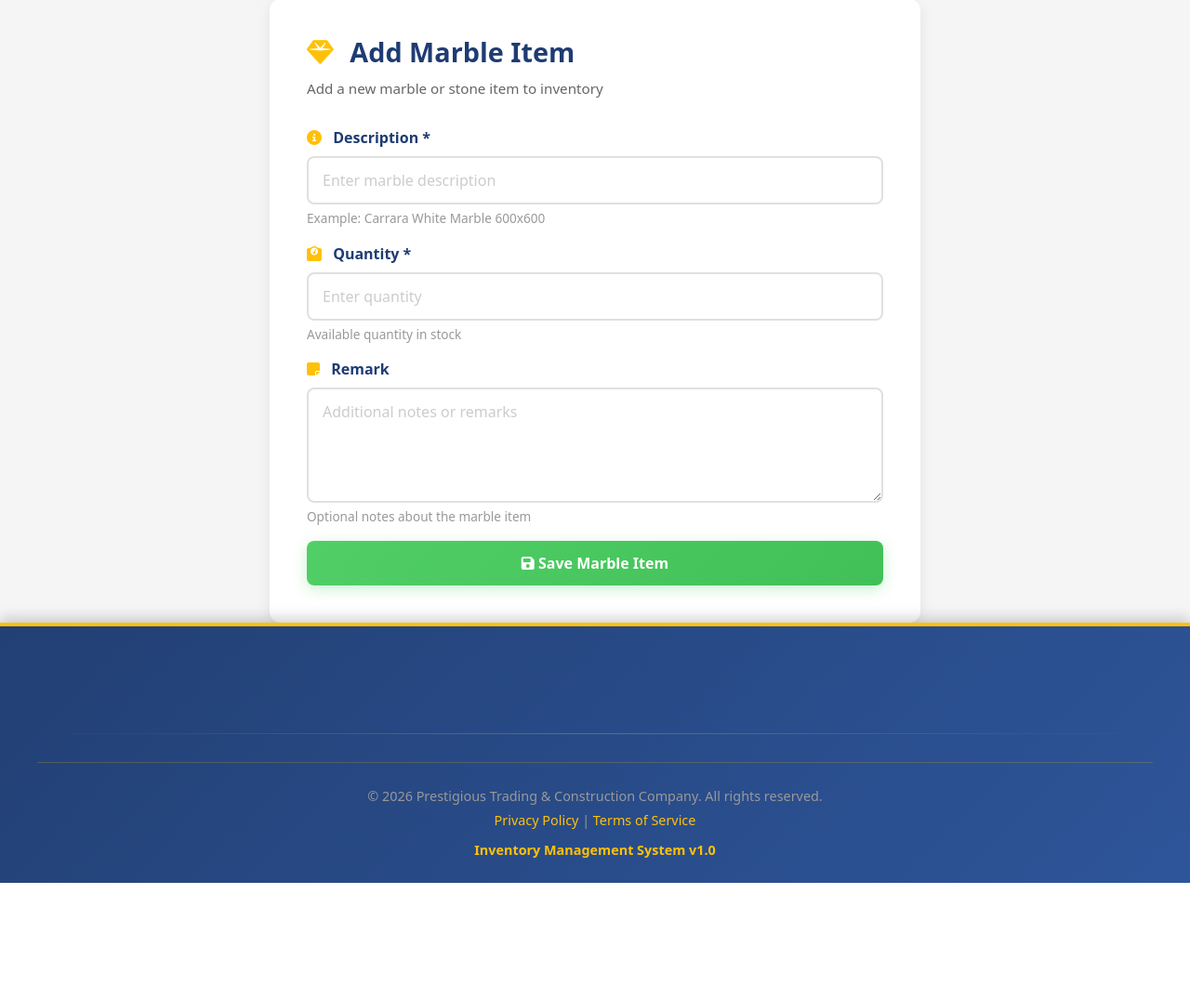
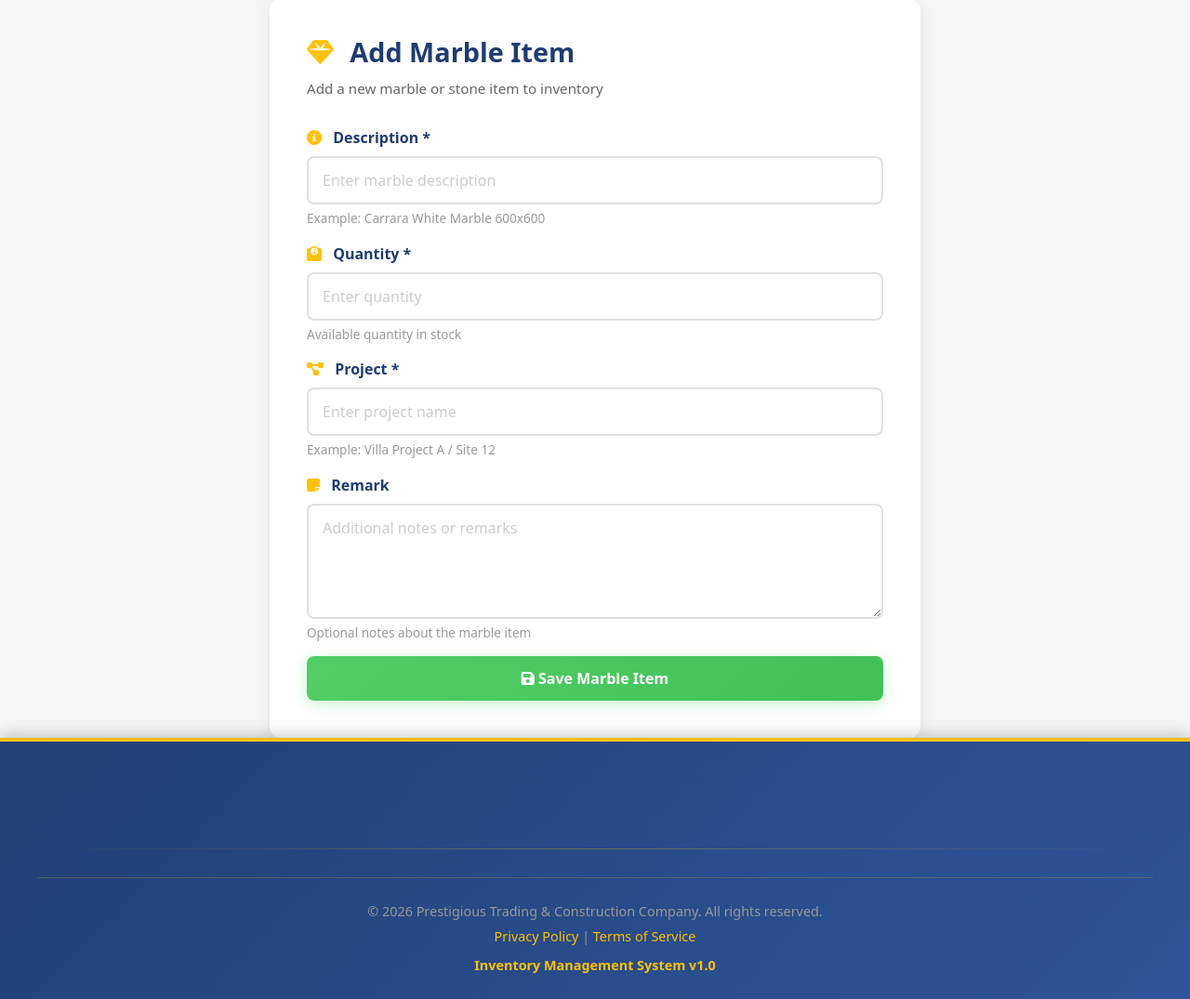
Before and after one commit to santospederson-ui/Inventory-Management-System, a Flask app: page /add_marble in a window 1280 px wide. Shown: the part 86-1161 px from the top of the page at 93% size. Before the commit the page ends 1036 px from the top, so only its background shows below. Run offline with Flask 3, Linux system fonts and the light colour scheme.

Commit message:
Update add_marble.html

```diff
--- a/templates/add_marble.html
+++ b/templates/add_marble.html
@@ -138,6 +138,25 @@
             </div>
         </div>
 
+
+
+        <div class="form-group">
+            <label>
+                <i class="fas fa-project-diagram" style="color:#ffc107; margin-right:8px;"></i>
+                Project *
+            </label>
+
+            <input type="text"
+                   name="project"
+                   class="form-control"
+                   placeholder="Enter project name"
+                   required>
+
+            <div class="form-hint">
+                Example: Villa Project A / Site 12
+            </div>
+        </div>
+
         <div class="form-group">
             <label>
                 <i class="fas fa-sticky-note" style="color:#ffc107; margin-right:8px;"></i>
```
